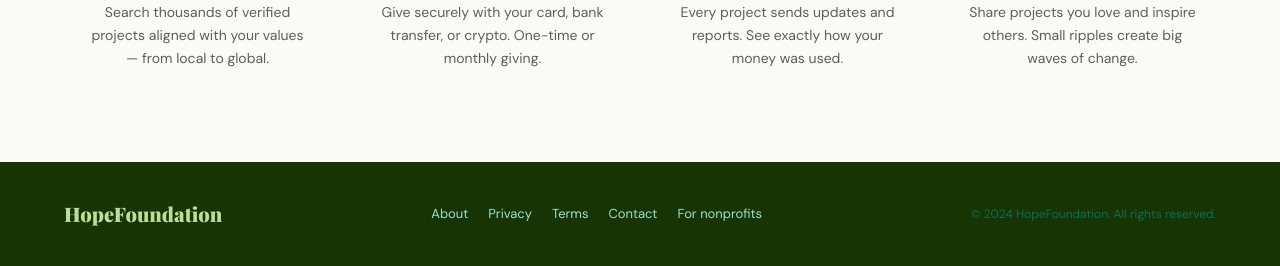
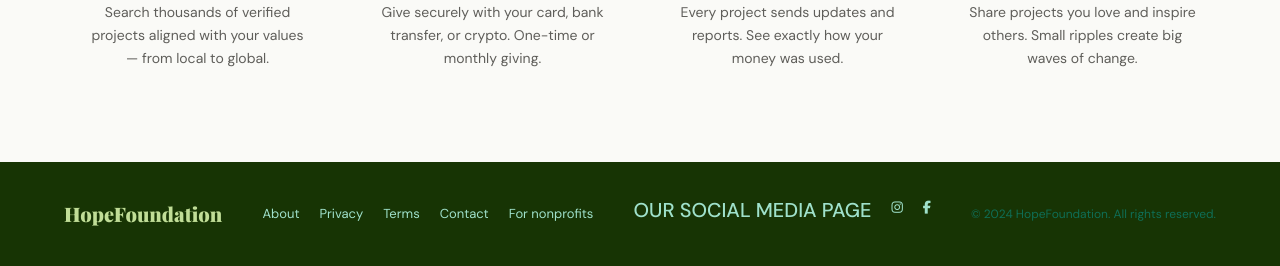
Before and after one commit to kidaqrusFan01/jaybizu, a Django app: page / in a window 1280 px wide. Shown: the part 2331-2597 px from the top of the page. Run offline with Django 5.2, Linux system fonts and the light colour scheme; some web fonts are replaced.

Commit message:
Modified templates to add social icon

```diff
--- a/agency/templates/agency/homeview.html
+++ b/agency/templates/agency/homeview.html
@@ -8,6 +8,7 @@
 <title>HopeFoundation – Charity Platform</title>
 <link href="https://cdn.jsdelivr.net/npm/bootstrap@5.0.2/dist/css/bootstrap.min.css" rel="stylesheet" integrity="sha384-EVSTQN3/azprG1Anm3QDgpJLIm9Nao0Yz1ztcQTwFspd3yD65VohhpuuCOmLASjC" crossorigin="anonymous">
 <link href="https://fonts.googleapis.com/css2?family=Playfair+Display:ital,wght@0,700;0,900;1,700&family=DM+Sans:wght@300;400;500&display=swap" rel="stylesheet"/>
+<link rel="stylesheet" href="https://cdnjs.cloudflare.com/ajax/libs/font-awesome/6.5.1/css/all.min.css">
 <style>
 *,*::before,*::after{box-sizing:border-box;margin:0;padding:0}
 :root{
@@ -21,6 +22,26 @@
   --page-bg:#FAFAF7;
   --text-dark:#1a2e0a;--text-mid:#2C2C2A;--text-muted:#5F5E5A;--text-faint:#888780;
   --radius-sm:8px;--radius-md:12px;--radius-lg:16px;--radius-xl:20px;
+}
+.instagram-link {
+    color: #E1306C;
+    font-size: 28px;
+    text-decoration: none;
+    transition: 0.3s;
+}
+
+.instagram-link:hover {
+    color: #C13584;
+}
+.facebook-link {
+    color: #1877F2;
+    font-size: 28px;
+    text-decoration: none;
+    transition: 0.3s;
+}
+
+.facebook-link:hover {
+    color: #0d65d9;
 }
 html{scroll-behavior:smooth}
 body{font-family:'DM Sans',sans-serif;background:var(--page-bg);color:var(--text-mid);line-height:1.6}
@@ -430,6 +451,23 @@ footer{background:var(--green-800);color:var(--teal-100);padding:36px 5%;display
     <div class="footer-links">
       <a>About</a><a>Privacy</a><a>Terms</a><a>Contact</a><a onclick="goTo('nonprofit')">For nonprofits</a>
     </div>
+     <div class="footer-links">
+      <h5>OUR SOCIAL MEDIA PAGE</h5>
+
+      <a href="https://www.instagram.com/hopefoundation998?utm_source=qr&igsh=MXFiZTV5ZWliOG4wMQ=="
+   target="_blank"
+   class="instagram-link">
+    <i class="fab fa-instagram"></i>
+</a>
+<a href="https://www.facebook.com/profile.php?id=61590217870676"
+   target="_blank"
+   class="facebook-link">
+    <i class="fab fa-facebook-f"></i>
+</a>
+
+
+    </div>
+
     <div class="footer-copy">© 2024 HopeFoundation. All rights reserved.</div>
   </footer>
 </div>
```
